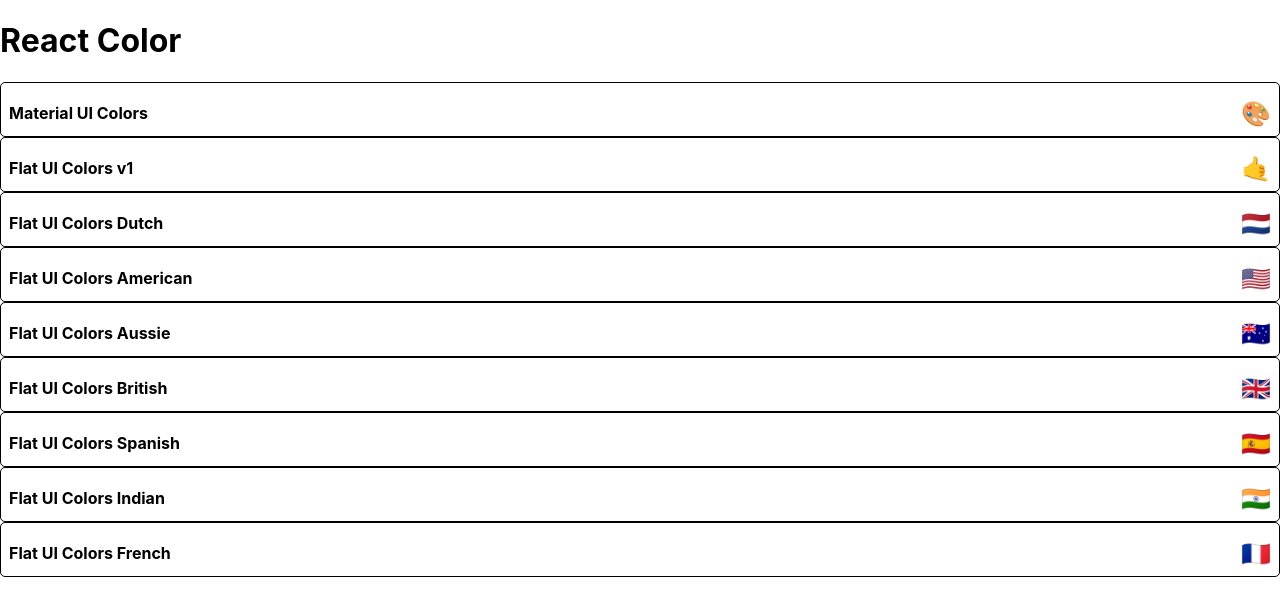
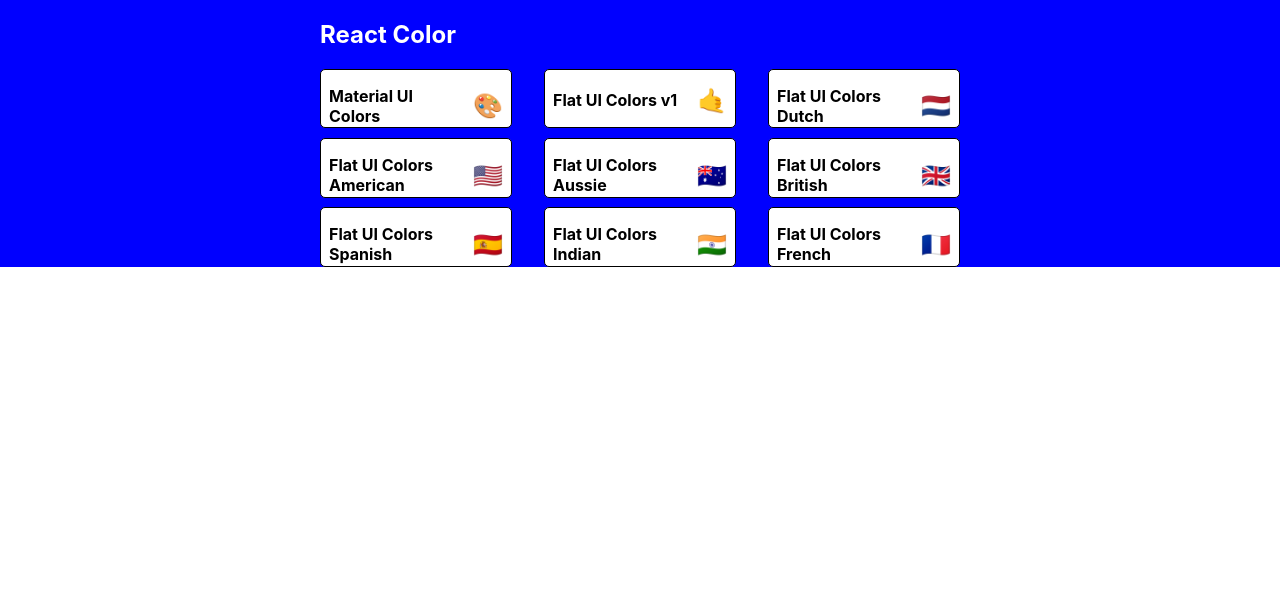
Before and after one commit to giftofgrub/paletteMaker, a React (Create React App) app: page / in a window 1280 px wide. Shown: the top 616 px of the page. Built offline with nearby package versions, Linux system fonts and the light colour scheme.

Commit message:
start styling palettelist, add css grid

```diff
--- a/src/PaletteList.js
+++ b/src/PaletteList.js
@@ -1,19 +1,58 @@
 import React, { Component } from 'react';
 import { Link } from 'react-router-dom';
+import { withStyles } from '@material-ui/styles';
 import MiniPalette from './MiniPalette';
+
+
+const styles = {
+  root: {
+    backgroundColor: "blue",
+    height: "100%",
+    display: "flex",
+    alignItems: "flex-start",
+    justifyContent: "center"
+  },
+  container: {
+    width: "50%",
+    display: "flex",
+    alignItems:"flex-start",
+    flexDirection: "column",
+    flexWrap: "wrap",
+  },
+  nav: {
+    display: "flex",
+    width: "100%",
+    justifyContent: "space-between",
+    color: "white",
+  },
+  palettes: {
+    boxSizing: "border-box",
+    width: "100%",
+    display: "grid",
+    gridTemplateColumns: "repeat(3,30%)",
+    gridGap: "5%",
+  }
+}
 
 class PaletteList extends Component {
   render() {
-    const { palettes } = this.props;
+    const { palettes, classes } = this.props;
     return (
-      <div>
-        <h1>React Color</h1>
-        {palettes.map( (palette) =>
-          <MiniPalette {...palette}/>
-        )}
+      <div className={ classes.root }>
+        <div className={ classes.container }>
+          <nav className={ classes.nav }>
+            <h1>React Color</h1>
+          </nav>
+          <div className={ classes.palettes }>
+            {palettes.map( (palette) =>
+              <MiniPalette {...palette}/>
+            )}
+          </div>
+        </div>
+
       </div>
     );
   }
 }
 
-export default PaletteList;
+export default withStyles(styles)(PaletteList);
```
